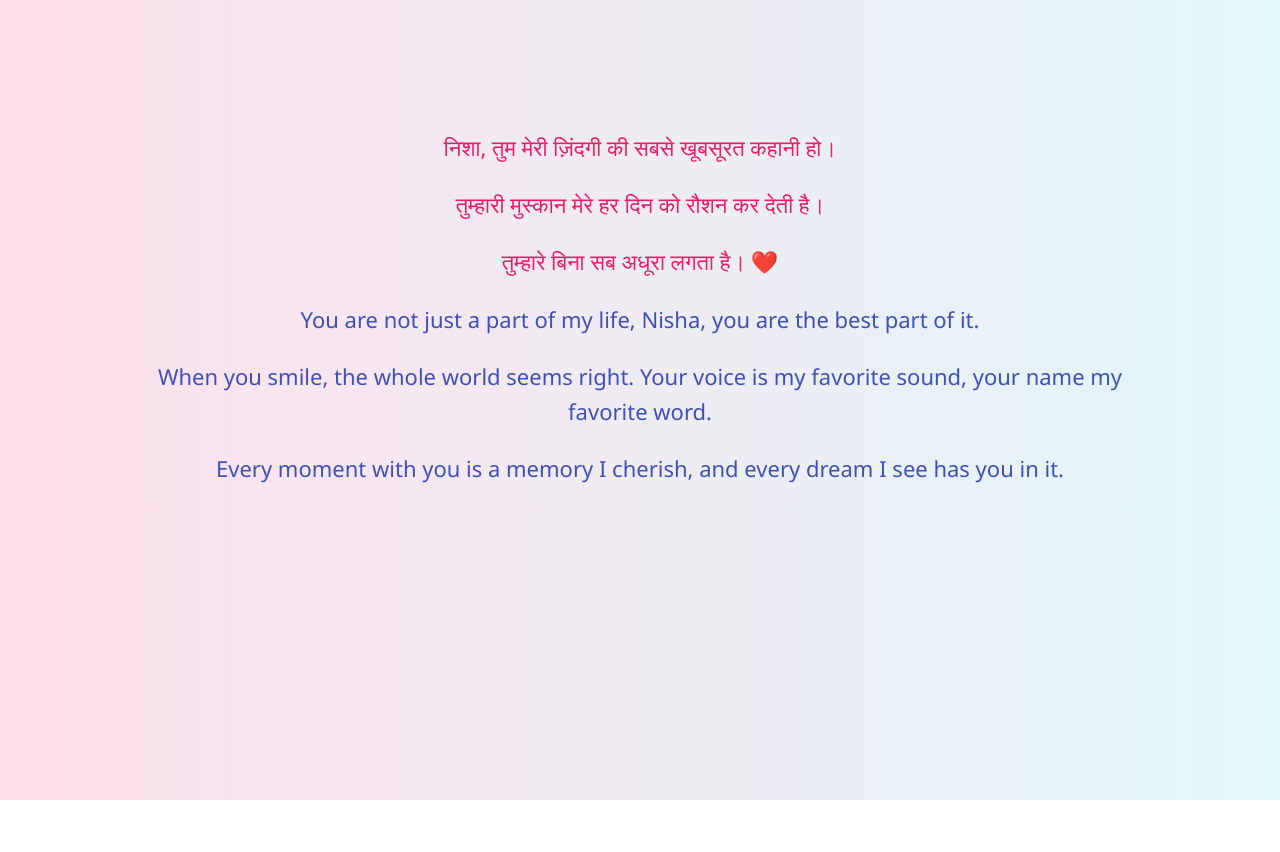
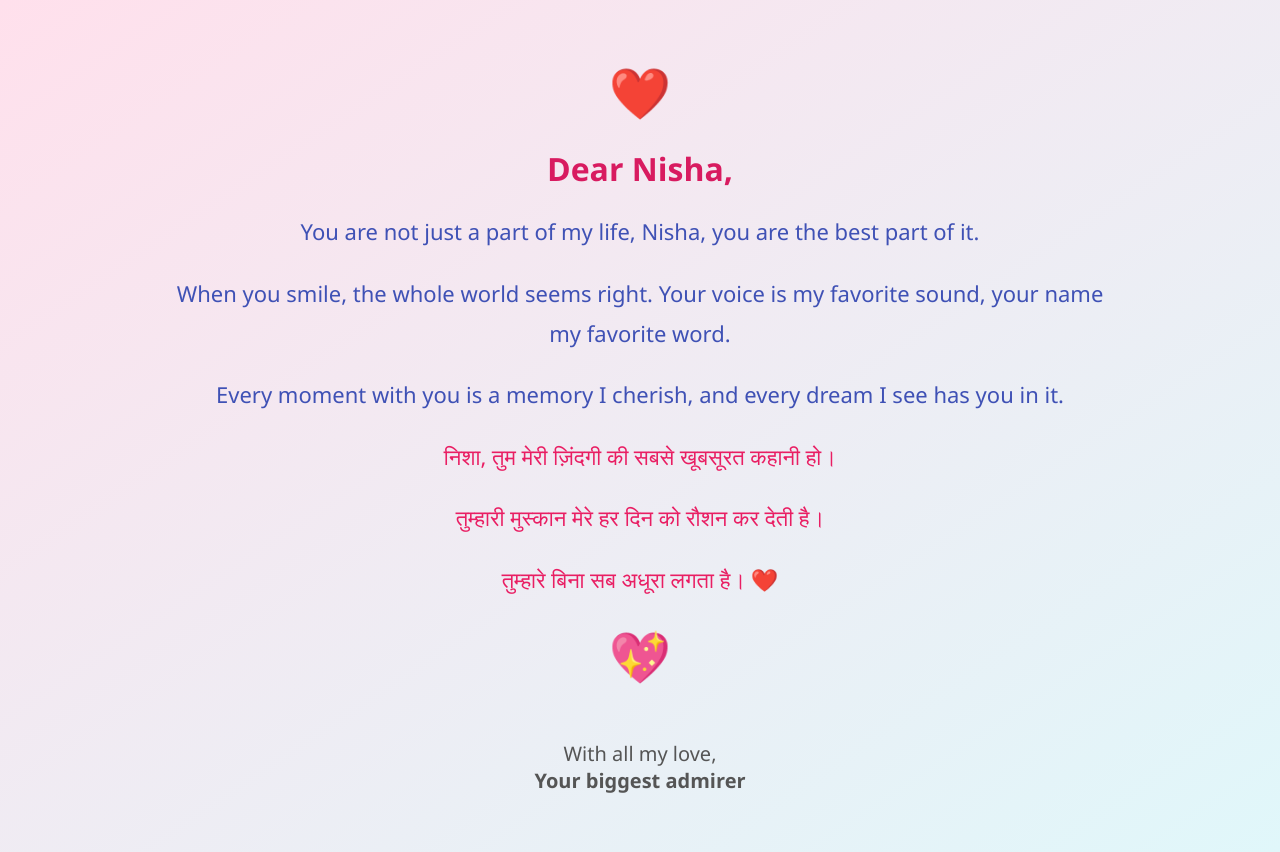
Before and after one commit to unknown788/404byme.github.io, a plain HTML site: page index.html in a window 1280 px wide. Before the commit the page ends 800 px from the top, so only its background shows below. Drawn offline with Linux system fonts and the light colour scheme.

Commit message:
Update index.html

```diff
--- a/index.html
+++ b/index.html
@@ -2,33 +2,62 @@
 <html lang="en">
 <head>
     <meta charset="UTF-8">
-    <title>For Nisha 💖</title>
+    <title>For My Nisha 💖</title>
     <style>
         body {
-            background: linear-gradient(to right, #ffe0ec, #e0f7fa);
+            background: linear-gradient(to bottom right, #ffe0ec, #e0f7fa);
             font-family: 'Segoe UI', Tahoma, Geneva, Verdana, sans-serif;
+            color: #333;
+            padding: 50px;
             text-align: center;
-            padding-top: 100px;
         }
+
+        .heart {
+            font-size: 50px;
+            color: #e91e63;
+            margin-bottom: 20px;
+        }
+
+        h1 {
+            color: #d81b60;
+            margin-bottom: 10px;
+        }
+
         .message {
+            font-size: 22px;
+            line-height: 1.8;
             margin: 20px auto;
             width: 80%;
-            font-size: 22px;
-            line-height: 1.6;
+        }
+
+        .signature {
+            margin-top: 50px;
+            font-size: 20px;
+            color: #555;
         }
     </style>
 </head>
 <body>
+    <div class="heart">❤️</div>
+    <h1>Dear Nisha,</h1>
+
+    <div class="message" style="color: #3f51b5;">
+        <p>You are not just a part of my life, Nisha, you are the best part of it.</p>
+        <p>When you smile, the whole world seems right. Your voice is my favorite sound, your name my favorite word.</p>
+        <p>Every moment with you is a memory I cherish, and every dream I see has you in it.</p>
+    </div>
+
     <div class="message" style="color: #e91e63;">
         <p>निशा, तुम मेरी ज़िंदगी की सबसे खूबसूरत कहानी हो।</p>
         <p>तुम्हारी मुस्कान मेरे हर दिन को रौशन कर देती है।</p>
         <p>तुम्हारे बिना सब अधूरा लगता है। ❤️</p>
     </div>
-    <div class="message" style="color: #3f51b5;">
-        <p>You are not just a part of my life, Nisha, you are the best part of it. </p>
-        <p>When you smile, the whole world seems right. Your voice is my favorite sound, your name my favorite word.</p>
-        <p>Every moment with you is a memory I cherish, and every dream I see has you in it.</p>
+
+    <div class="heart">💖</div>
+
+    <div class="signature">
+        With all my love,<br>
+        <strong>Your biggest admirer</strong>
     </div>
-
 </body>
 </html>
```
